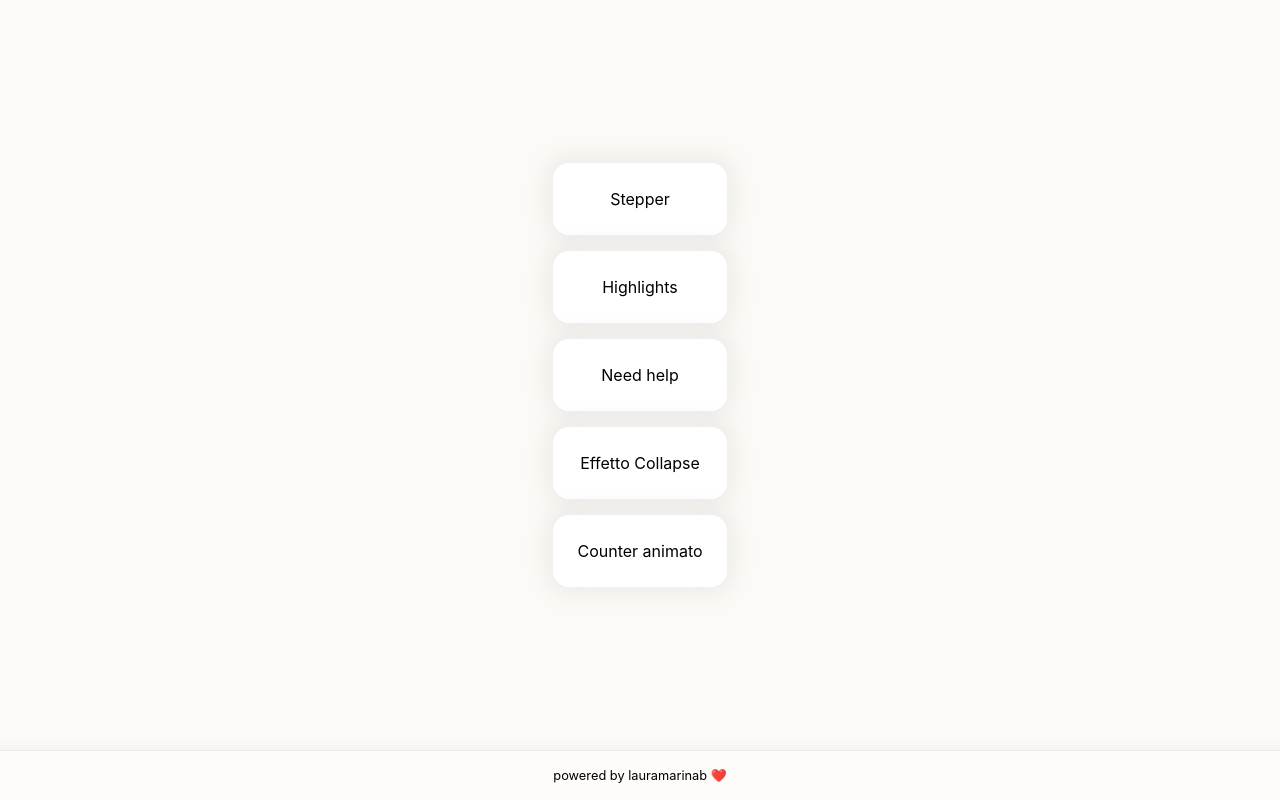
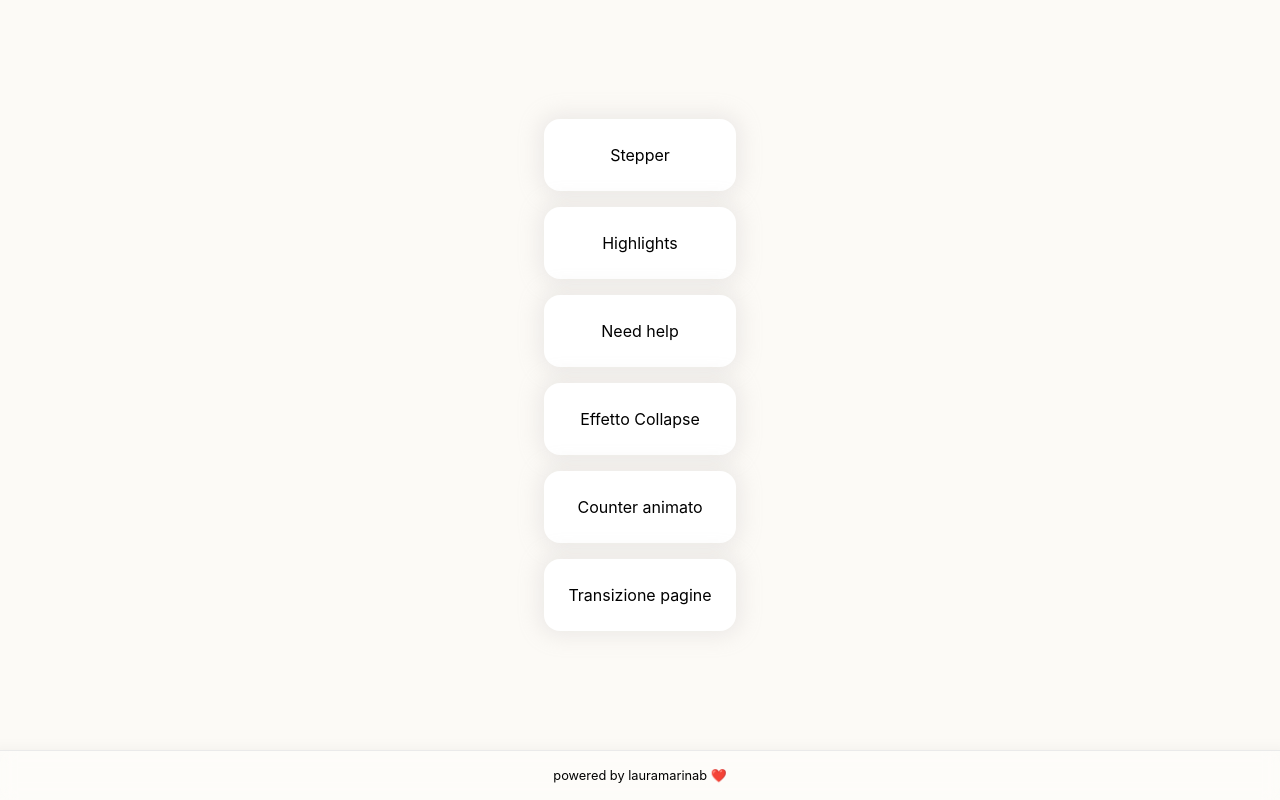
Before and after one commit to lauramarinab/weather, a Next.js app: page /micro-interactions in a window 1280 px wide. Built offline with nearby package versions, Linux system fonts and the light colour scheme.

Commit message:
feat: transition page homepage -> weather

```diff
--- a/src/pages/micro-interactions/index.tsx
+++ b/src/pages/micro-interactions/index.tsx
@@ -23,6 +23,9 @@ const MicroInteractionsPage: NextPage = () => {
         <Link href={Urls.interactionName("animatedCounter")} passHref>
           <CardLink>Counter animato</CardLink>
         </Link>
+        <Link href={Urls.interactionName("pageTransition")} passHref>
+          <CardLink>Transizione pagine</CardLink>
+        </Link>
       </div>
     </Main>
   );
--- a/src/types.ts
+++ b/src/types.ts
@@ -7,6 +7,7 @@ export const interactionsName = {
   needHelp: "needHelp",
   animateOpen: "animateOpen",
   animatedCounter: "animatedCounter",
+  pageTransition: "pageTransition",
 } as const;
 
 export type InteractionName = KeysAsUnion<typeof interactionsName>;
--- a/src/views/MicroInteractionsView/index.tsx
+++ b/src/views/MicroInteractionsView/index.tsx
@@ -18,6 +18,7 @@ export const MicroInteractionDetailView: React.FC<MicroInteractionDetailViewProp
           top: "50%",
           left: "50%",
           position: "absolute",
+          boxShadow: "0px 0px 9px 1px rgb(123 123 123 / 15%)",
         }}
       >
         <source
@@ -38,6 +39,7 @@ const microInteractions: Record<InteractionName, { id: string; description: stri
   stepper: { id: "161131088-16ff487d-298b-45bc-bfde-277d6913cf30", description: "Stepper" },
   highlights: { id: "161136716-364b4da1-7cda-4138-98c0-607865900b6c", description: "Lead card con effetto highlights" },
   needHelp: { id: "161389220-ce5a75ae-ad3a-4253-91cf-1154cade3fa6", description: "Bottone con animazione: Need help?" },
+  pageTransition: { id: "161422198-d3c1d75b-c57c-41ea-bcd9-b5becf8d3434", description: "Transizione tra le pagine" },
   animateOpen: {
     id: "161389696-0ce1aa0d-5928-41aa-8320-33aae031e22f",
     description: "Effetto collapse con framer motion",
```
